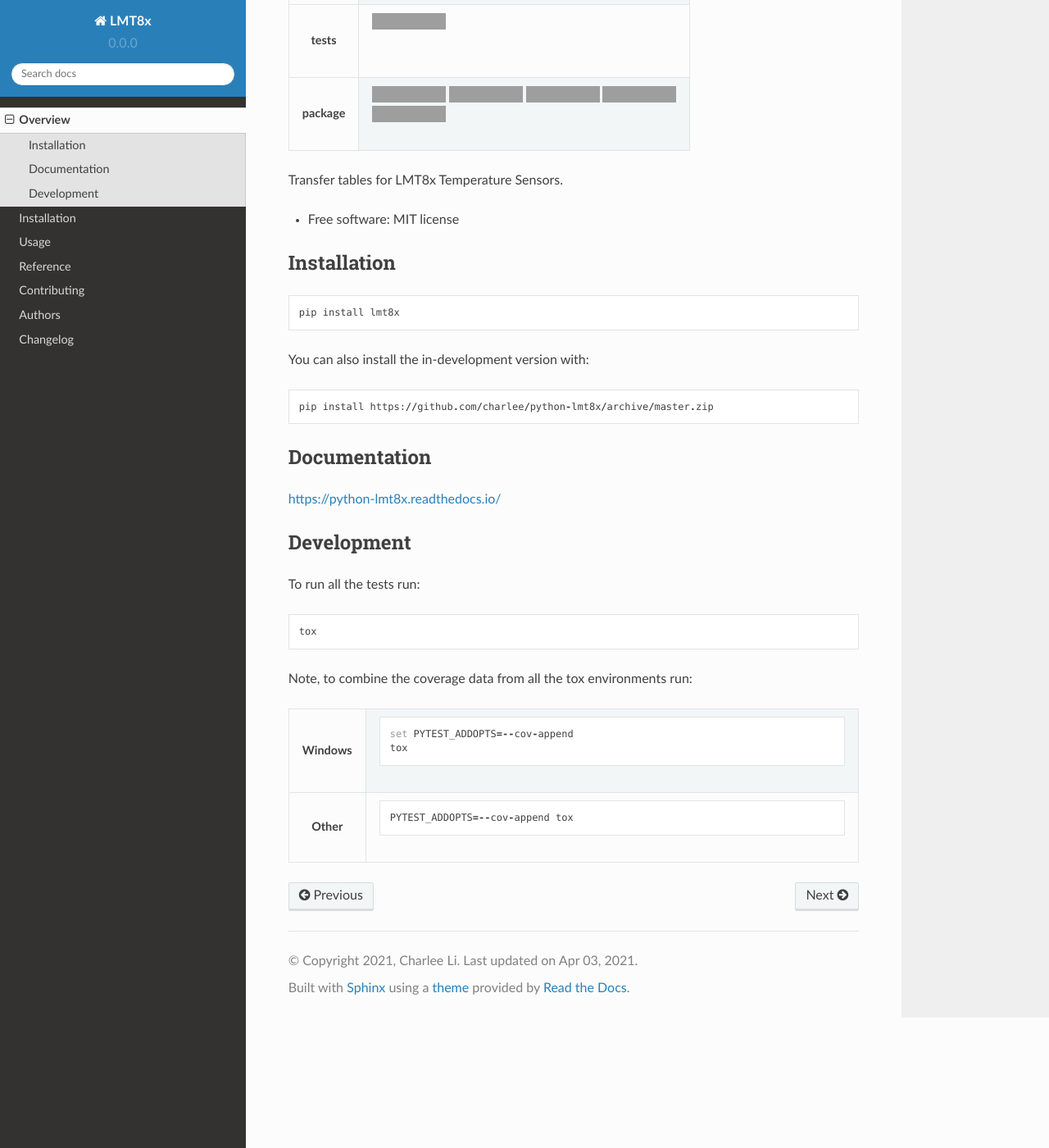
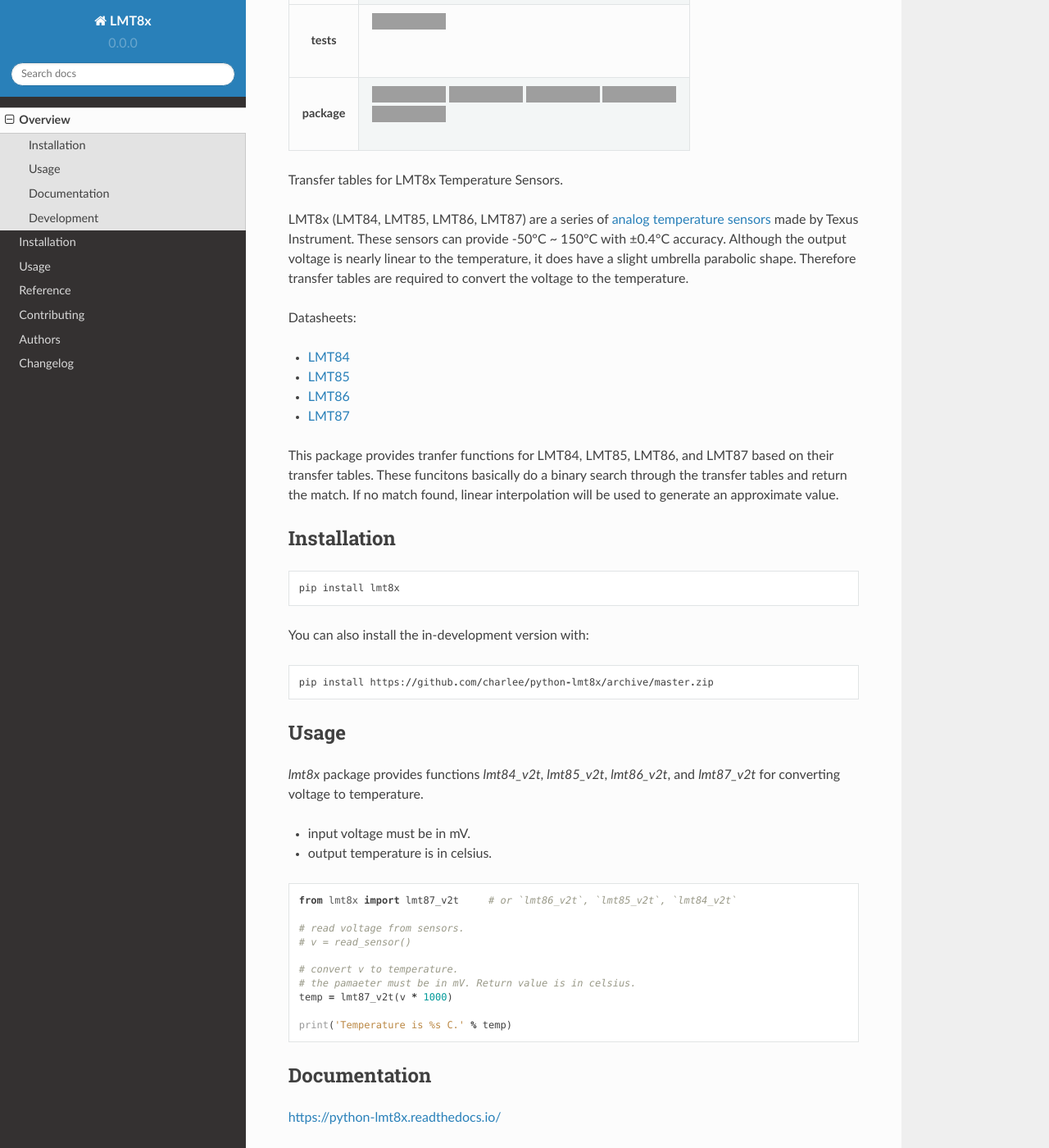
Before and after one commit to charlee/python-lmt8x, a Sphinx documentation site: the page built from docs/readme.rst, in a window 1280 px wide and 1400 px high, scrolled down 192 px. Shown: the whole window at 82% size. Built offline with Sphinx 7.4.7 and the Read the Docs theme 2.0.0, drawn with Linux system fonts in a browser that asks for light colours; grey boxes are pictures that could not be loaded.

Commit message:
updated document

```diff
--- a/README.rst
+++ b/README.rst
@@ -49,7 +49,22 @@
 
 Transfer tables for LMT8x Temperature Sensors.
 
-* Free software: MIT license
+LMT8x (LMT84, LMT85, LMT86, LMT87) are a series of `analog temperature sensors <https://www.ti.com/sensors/temperature-sensors/overview.html>`_ made by Texus Instrument.
+These sensors can provide -50°C ~ 150°C with ±0.4°C accuracy. Although the output voltage is nearly linear to the temperature, it does have a slight umbrella parabolic shape.
+Therefore transfer tables are required to convert the voltage to the temperature.
+
+Datasheets:
+
+- `LMT84 <https://www.ti.com/lit/ds/symlink/lmt84.pdf>`_
+- `LMT85 <https://www.ti.com/lit/ds/symlink/lmt85.pdf>`_
+- `LMT86 <https://www.ti.com/lit/ds/symlink/lmt86.pdf>`_
+- `LMT87 <https://www.ti.com/lit/ds/symlink/lmt87.pdf>`_
+
+
+This package provides tranfer functions for LMT84, LMT85, LMT86, and LMT87 based on their transfer tables.
+These funcitons basically do a binary search through the transfer tables and return the match.
+If no match found, linear interpolation will be used to generate an approximate value.
+
 
 Installation
 ============
@@ -61,6 +76,27 @@
 You can also install the in-development version with::
 
     pip install https://github.com/charlee/python-lmt8x/archive/master.zip
+
+Usage
+======
+
+`lmt8x` package provides functions `lmt84_v2t`, `lmt85_v2t`, `lmt86_v2t`, and `lmt87_v2t` for converting voltage to temperature.
+
+- input voltage must be in mV.
+- output temperature is in celsius.
+
+::
+
+  from lmt8x import lmt87_v2t     # or `lmt86_v2t`, `lmt85_v2t`, `lmt84_v2t`
+
+  # read voltage from sensors.
+  # v = read_sensor()
+
+  # convert v to temperature.
+  # the pamaeter must be in mV. Return value is in celsius.
+  temp = lmt87_v2t(v * 1000)
+
+  print('Temperature is %s C.' % temp)
 
 
 Documentation
--- a/docs/usage.rst
+++ b/docs/usage.rst
@@ -2,6 +2,20 @@
 Usage
 =====
 
-To use LMT8x in a project::
+`lmt8x` package provides functions `lmt84_v2t`, `lmt85_v2t`, `lmt86_v2t`, and `lmt87_v2t` for converting voltage to temperature.
 
-	import lmt8x
+- input voltage must be in mV.
+- output temperature is in Celsius.
+
+::
+
+  from lmt8x import lmt87_v2t     # or `lmt86_v2t`, `lmt85_v2t`, `lmt84_v2t`
+
+  # read voltage from sensors.
+  # v = read_sensor()
+
+  # convert v to temperature.
+  # the pamaeter must be in mV. Return value is in celsius.
+  temp = lmt87_v2t(v * 1000)
+
+  print('Temperature is %s C.' % temp)
```
Also changed, not shown: src/lmt8x/__init__.py (+32 -0 lines).
